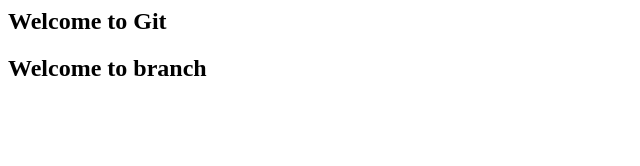
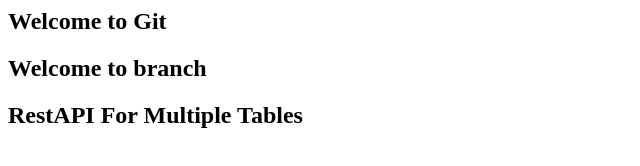
Before and after one commit to ettmathan/demo-repo2, a plain HTML site: page index.html in a window 1280 px wide. Shown: the whole page, without its empty margins (0-640 px from the left). Drawn offline with Linux system fonts and the light colour scheme.

```diff
--- a/index.html
+++ b/index.html
@@ -8,7 +8,7 @@
 <body>
     <h2>Welcome to Git</h2>
     <h2>Welcome to branch</h2>
-
+    <h2>RestAPI For Multiple Tables</h2>
 </body>
 
 
```
